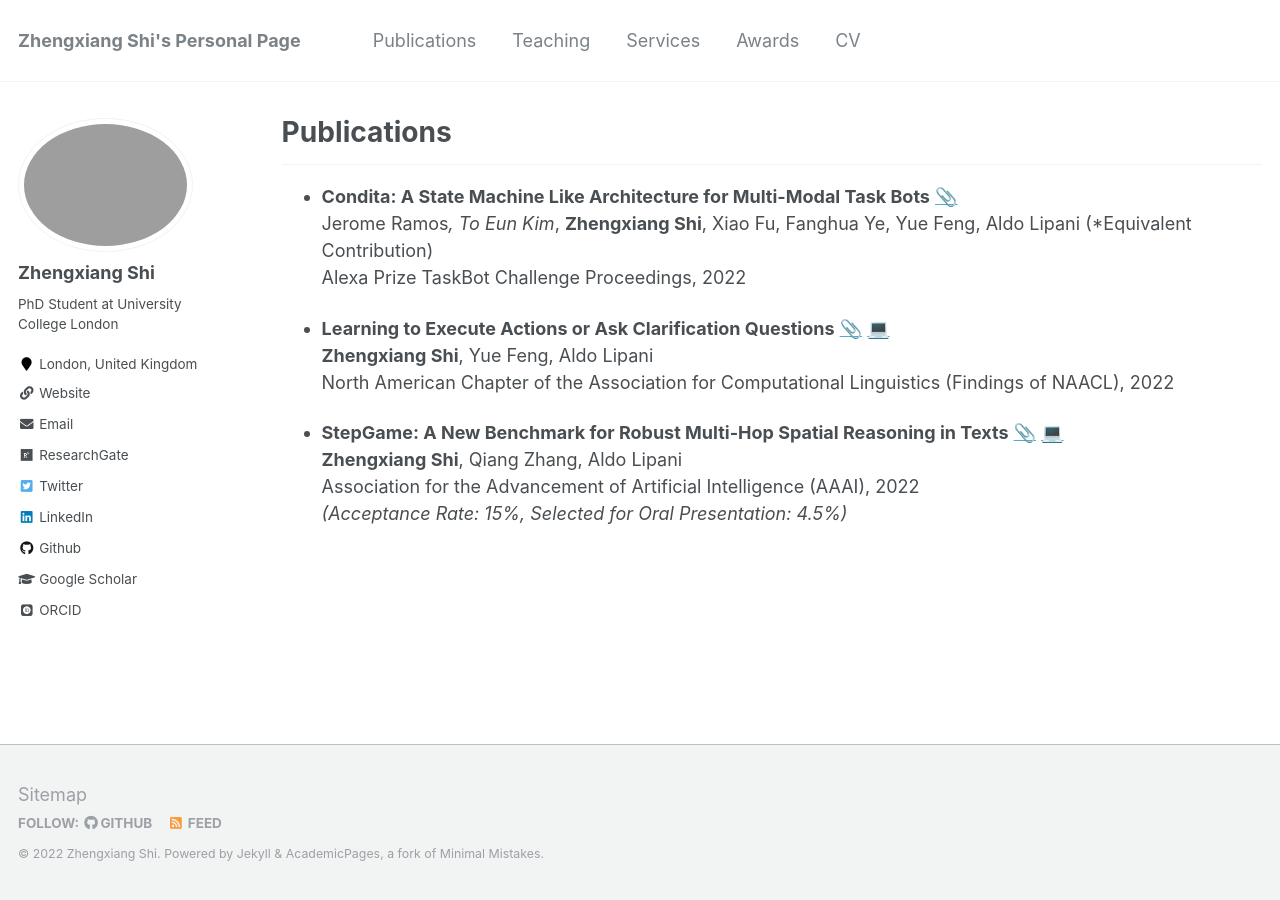
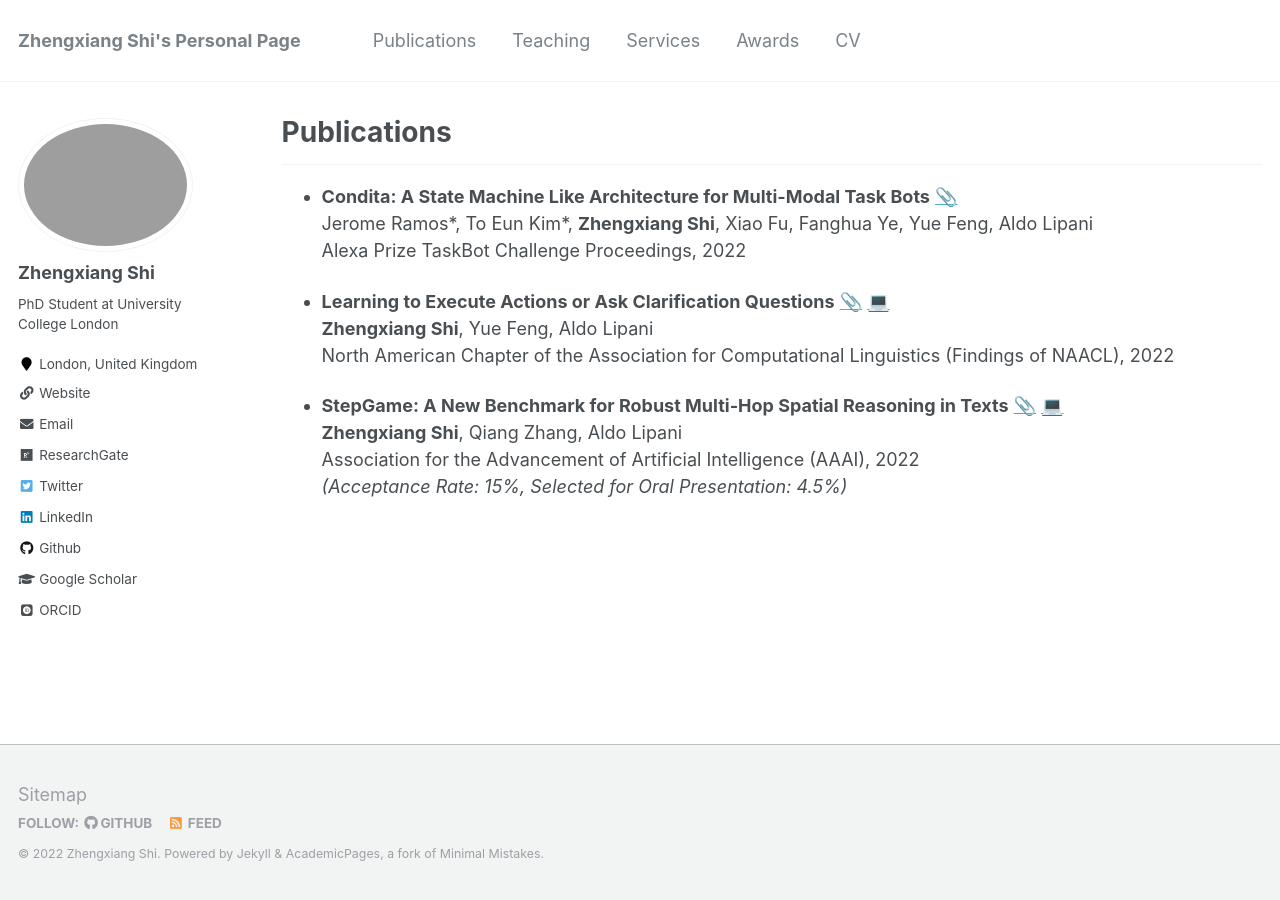
Before and after one commit to ZhengxiangShi/zhengxiangshi.github.io, a Jekyll site: the page built from _pages/publications.md, in a window 1280 px wide. Built offline with Jekyll 4.4.1, drawn with Linux system fonts in a browser that asks for light colours; emoji names are drawn with the system emoji font; some web fonts are replaced.

```diff
--- a/Gemfile
+++ b/Gemfile
@@ -26,3 +26,5 @@
   gem 'jekyll-sitemap'
   gem 'hawkins'
 end
+
+gem "webrick", "~> 1.7"
--- a/_pages/publications.md
+++ b/_pages/publications.md
@@ -8,7 +8,7 @@
 
 ------
 * **Condita: A State Machine Like Architecture for Multi-Modal Task Bots** [:paperclip:](https://www.amazon.science/alexa-prize/proceedings/condita-a-state-machine-like-architecture-for-multi-modal-task-bots) <br />
-  Jerome Ramos*, To Eun Kim*, **Zhengxiang Shi**, Xiao Fu, Fanghua Ye, Yue Feng, Aldo Lipani (*Equivalent Contribution) <br />
+  Jerome Ramos\*, To Eun Kim\*, **Zhengxiang Shi**, Xiao Fu, Fanghua Ye, Yue Feng, Aldo Lipani <br />
   Alexa Prize TaskBot Challenge Proceedings, 2022 <br />
 
 * **Learning to Execute Actions or Ask Clarification Questions** [:paperclip:](https://arxiv.org/abs/2204.08373) [:computer:](https://github.com/ZhengxiangShi/LearnToAsk) <br />
```
Also changed, not shown: Gemfile.lock.
